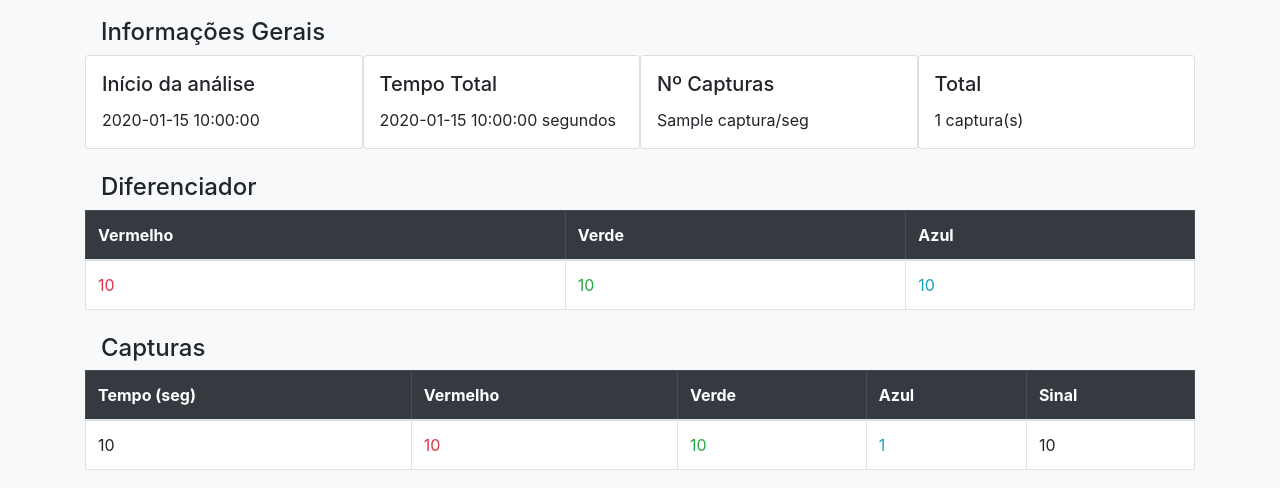
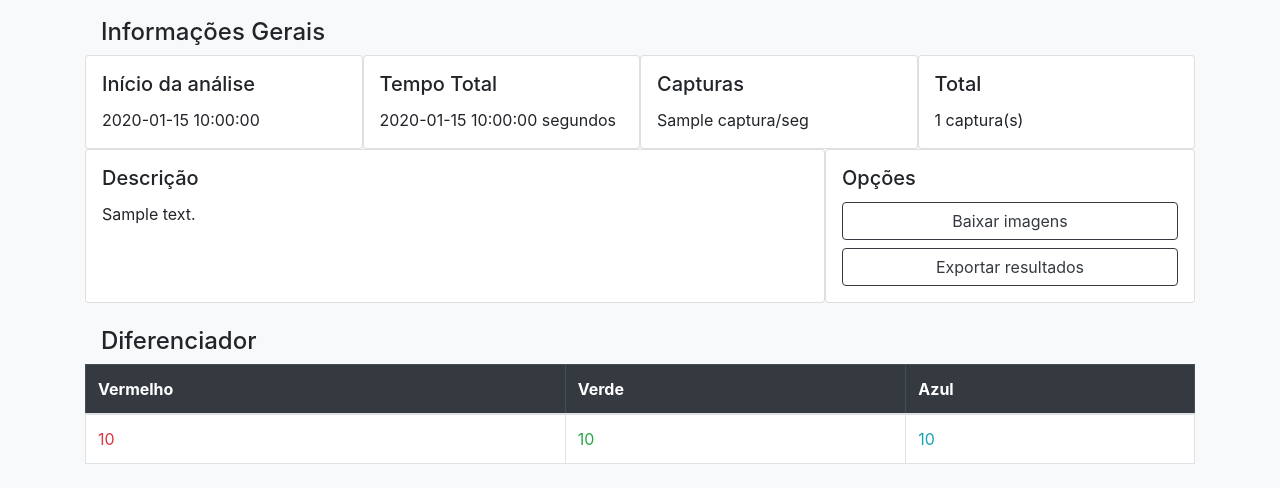
Before and after one commit to MichelHanzenScheeren/flask_and_opencv, a Flask app: template app/templates/results.html in a window 1280 px wide. Shown: the part 56-544 px from the top of the page. Run offline with Flask 2, Linux system fonts and the light colour scheme; the template is opened without the code that fills it: most values are stand-ins (such as "Sample title", 1, 10 or a date in 2020); some libraries are stand-ins or nearby versions.

Commit message:
Adição do card da descrição e dos botões de opção.

```diff
--- a/app/templates/results.html
+++ b/app/templates/results.html
@@ -15,12 +15,23 @@
                         <p class="card-text"> {{ results.total_time }} segundos </p>
                     </div>
                     <div class="col-md card p-3 bg-white">
-                        <h5 class="card-title"> Nº Capturas </h5>
+                        <h5 class="card-title"> Capturas </h5>
                         <p class="card-text"> {{ results.captures_seg }} captura/seg </p>
                     </div>
                     <div class="col-md card p-3 bg-white">
                         <h5 class="card-title"> Total </h5>
                         <p class="card-text"> {{ results.signals|length }} captura(s) </p>
+                    </div>
+                </div>
+                <div class="row">
+                    <div class="col-md-8 card p-3 bg-white">
+                        <h5 class="card-title"> Descrição </h5>
+                        <p class="card-text"> {{ results.description if results.description != "" else "Não informada." }} </p>
+                    </div>
+                    <div class="col-md-4 card p-3 bg-white">
+                        <h5 class="card-title"> Opções </h5>
+                        <button type="button" class="btn btn-block btn-outline-dark">Baixar imagens</button>
+                        <button type="button" class="btn btn-block btn-outline-dark">Exportar resultados</button>
                     </div>
                 </div>
             </div>
```
Also changed, not shown: app/static/css/my_css.css (line endings or trailing spaces).
